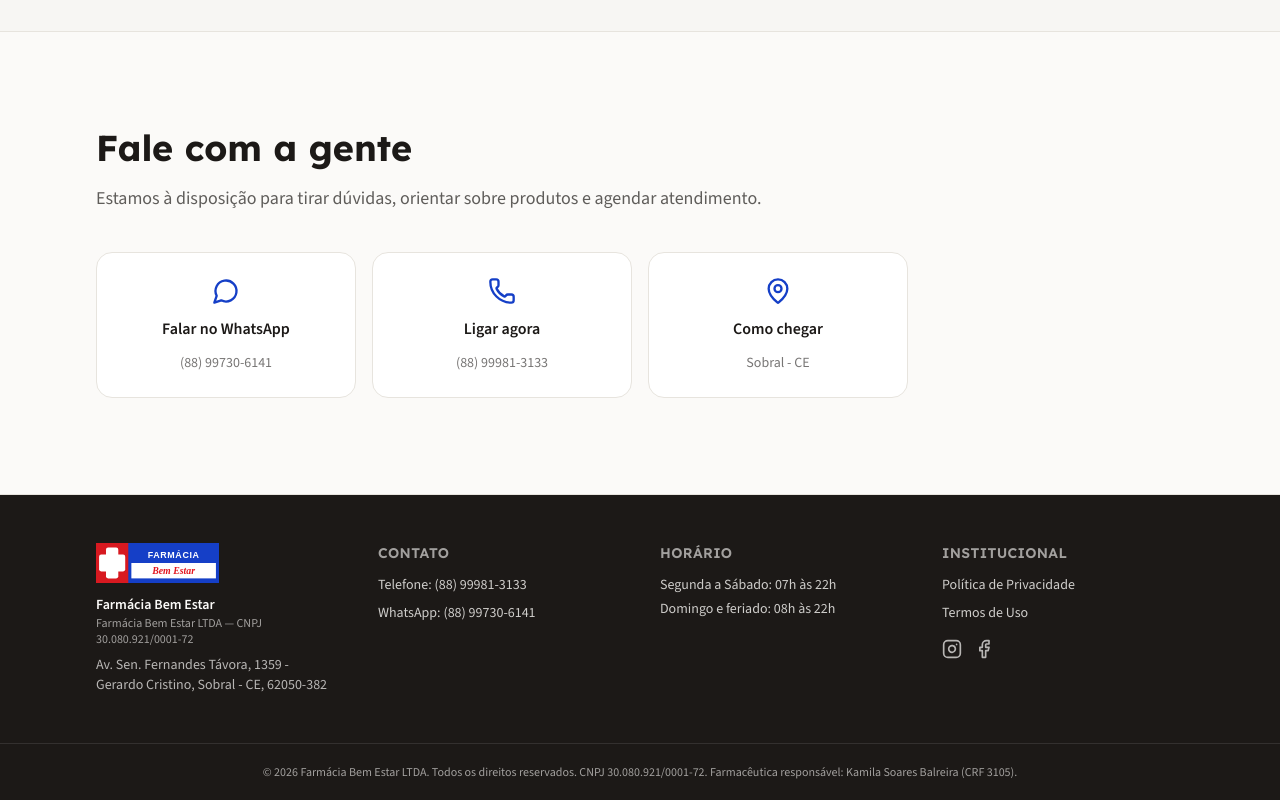
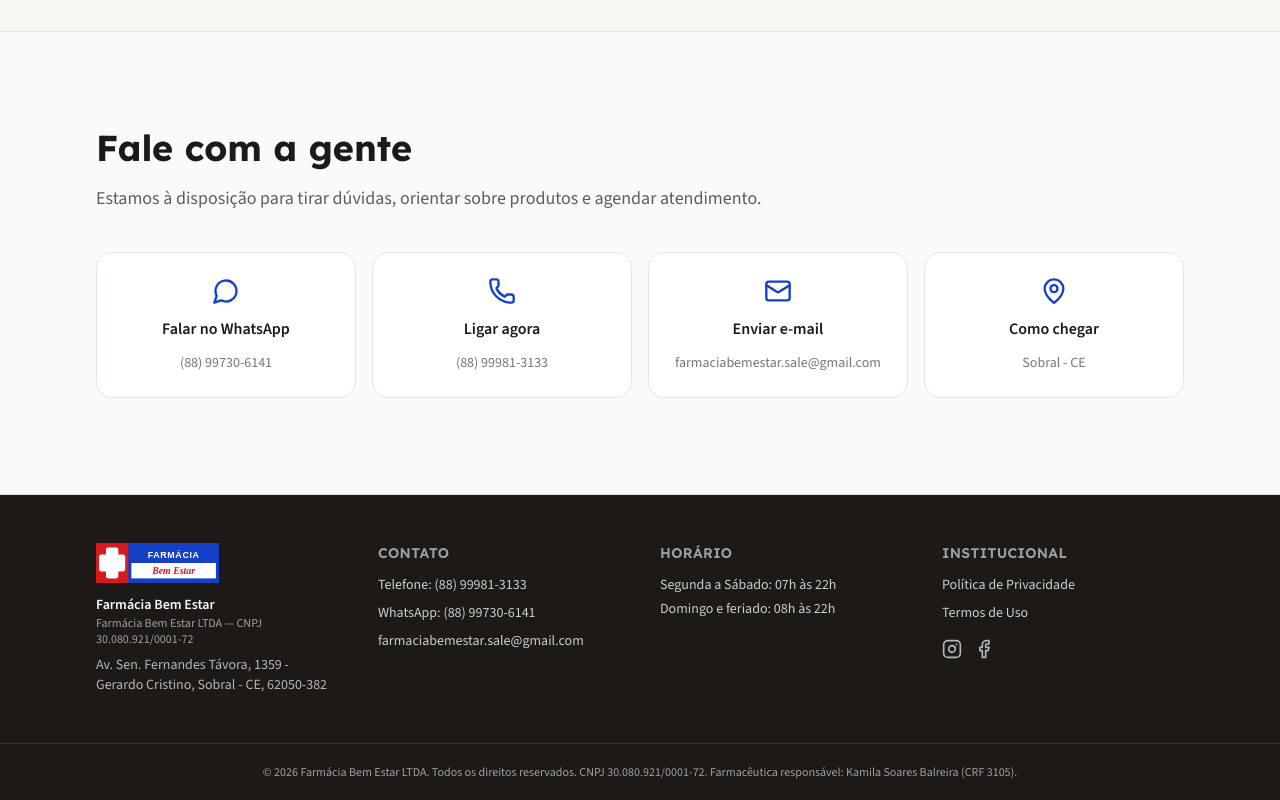
Before and after one commit to FranzeBrandao/Projeto-Franz-, a Next.js app: page / in a window 1280 px wide. Shown: the part 3595-4395 px from the top of the page. Built offline with nearby package versions, Linux system fonts and the light colour scheme; no server answers.

Commit message:
Adicionar e-mail de contato confirmado
E-mail: farmaciabemestar.sale@gmail.com — aplicado no cartao 'Enviar
e-mail' (Contato) e no rodape, que agora aparecem automaticamente.

```diff
--- a/content/empresa.ts
+++ b/content/empresa.ts
@@ -85,7 +85,7 @@ export const empresa: Empresa = {
     tiktok: "",
   },
 
-  email: "", // [A CONFIRMAR]
+  email: "farmaciabemestar.sale@gmail.com",
 
   convenios: ["Grendene", "Faculdade Uninta"],
 
```
